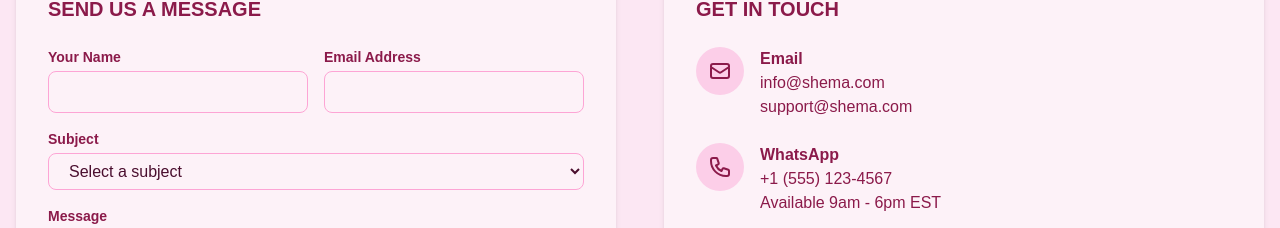
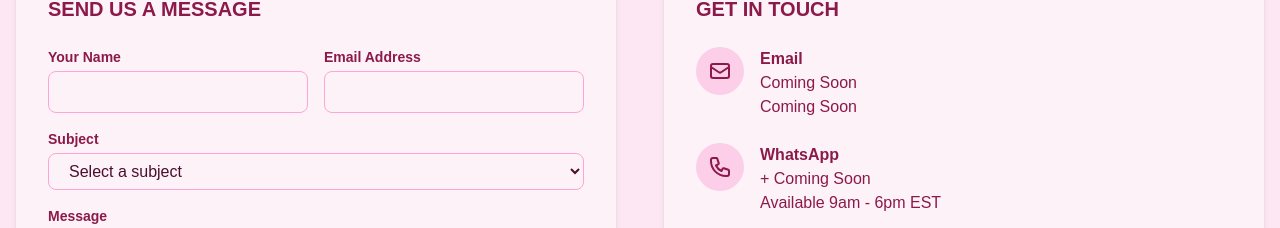
Before and after one commit to EnmanuelSP23/shema, a Next.js app: page /contact in a window 1280 px wide. Shown: the part 266-494 px from the top of the page. Built offline with nearby package versions, Linux system fonts and the light colour scheme.

Commit message:
Update contact page: placeholder info pending

```diff
--- a/src/app/contact/page.tsx
+++ b/src/app/contact/page.tsx
@@ -184,8 +184,8 @@ export default function ContactPage() {
                   </div>
                   <div>
                     <h3 className="font-bold text-primary">Email</h3>
-                    <p className="text-primary">info@shema.com</p>
-                    <p className="text-primary">support@shema.com</p>
+                    <p className="text-primary">Coming Soon</p>
+                    <p className="text-primary">Coming Soon</p>
                   </div>
                 </div>
 
@@ -207,7 +207,7 @@ export default function ContactPage() {
                   </div>
                   <div>
                     <h3 className="font-bold text-primary">WhatsApp</h3>
-                    <p className="text-primary">+1 (555) 123-4567</p>
+                    <p className="text-primary"> + Coming Soon </p>
                     <p className="text-primary">Available 9am - 6pm EST</p>
                   </div>
                 </div>
```
